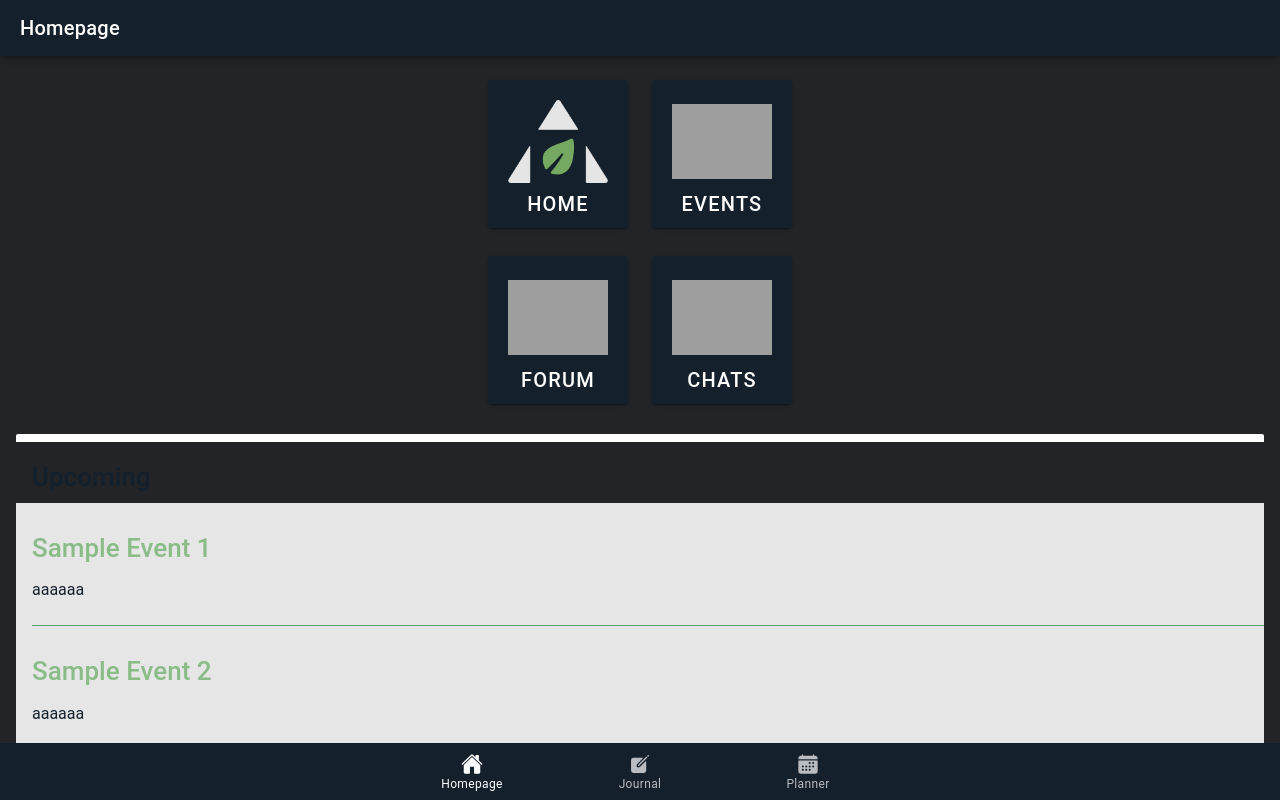
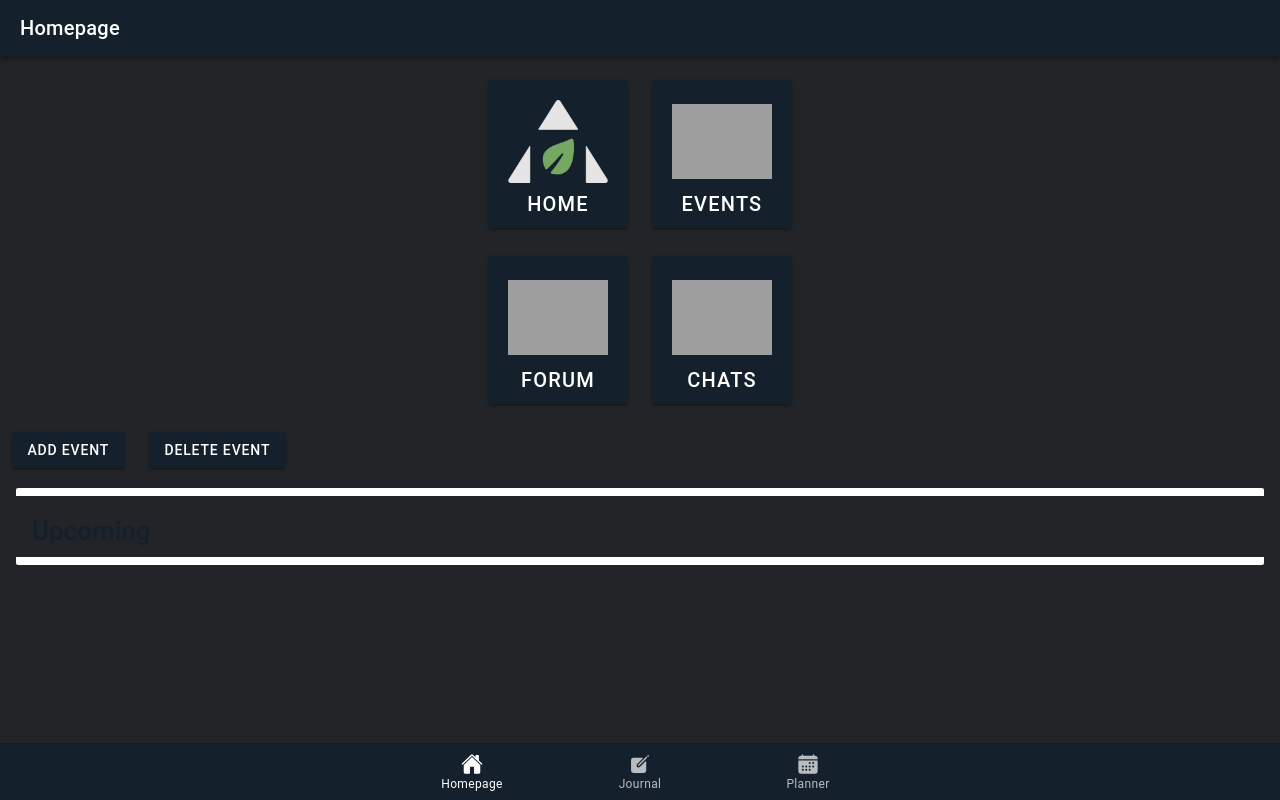
Before and after one commit to Choollol/homepage-team, a React (Vite) app: page /Homepage in a window 1280 px wide. Built offline with nearby package versions, Linux system fonts and the light colour scheme.

Commit message:
add event button and delete event button

```diff
--- a/src/pages/Homepage.tsx
+++ b/src/pages/Homepage.tsx
@@ -2,6 +2,7 @@ import { IonContent, IonHeader, IonPage, IonTitle, IonToolbar, IonButton, IonGri
 import './Homepage.css';
 import './customcolors.css'
 import React from 'react';
+import { useState } from 'react';
 
 function LinkButton({ url, name, iconURL })
 {
@@ -22,15 +23,64 @@ function UpcomingEvent({ name, description })
   return <IonItem color="boldgreen">
     <IonLabel>
       <h1>{name}</h1>
-      <IonText color="favorite">
+      {/*<IonText color="favorite">
         <p>{description}</p>
-      </IonText>
+      </IonText>*/}
     </IonLabel>
   </IonItem>
 }
+function CreateUpcomingEvent(name, description)
+{
+  return <UpcomingEvent name={name} description={description} />
+}
+function RenderUpcomingEventList(upcomingEventList)
+{
+  const upcomingEventArray = [CreateUpcomingEvent(upcomingEventList[0].name, upcomingEventList[0].description)];
+  if (upcomingEventList.length == 0)
+  {
+    upcomingEventArray.pop();
+    upcomingEventArray.push(CreateUpcomingEvent("No Upcoming Events", ""));
+  }
+  else
+  {
+    for (let i = 0; i < upcomingEventList.length; i++)
+    {
+      upcomingEventArray.push(CreateUpcomingEvent(upcomingEventList[i].name, upcomingEventList[i].description));
+    }
+  }
+  return upcomingEventArray;
+}
 
-const Tab1: React.FC = () =>
+const Homepage: React.FC = () =>
 {
+  const initialList: { id: number, name: string, description: string }[] = [];
+  const [eventList, setEventList] = useState(initialList);
+
+  function AddEvent()
+  {
+    setEventList(() =>
+    {
+      let newID;
+      if (eventList.length == 0)
+      {
+        newID = 0;
+      }
+      else
+      {
+        newID = eventList[eventList.length - 1].id + 1;
+      }
+      return [...eventList, {
+        id: newID, name: "Sample Event " + newID, description: "test"
+      }]
+    });
+  }
+  function DeleteEvent()
+  {
+    setEventList(() =>
+    {
+      return eventList.slice(1, eventList.length);
+    });
+  }
   return (
     <IonPage>
       <IonHeader>
@@ -62,6 +112,9 @@ const Tab1: React.FC = () =>
           </IonRow>
         </IonGrid>
 
+        <IonButton onClick={AddEvent}>Add Event</IonButton>
+        <IonButton onClick={DeleteEvent}>Delete Event</IonButton>
+
         { /* Upcoming Events List */}
         <IonList inset>
           <IonListHeader color="dark">
@@ -72,9 +125,16 @@ const Tab1: React.FC = () =>
             </IonLabel>
           </IonListHeader>
 
-          <UpcomingEvent name="Sample Event 1" description="aaaaaa" />
-          <UpcomingEvent name="Sample Event 2" description="aaaaaa" />
-          <UpcomingEvent name="Sample Event 3" description="aaaaaa" />
+          {/*Render Event List*/}
+          {eventList.map(event =>
+          {
+            console.log(event);
+            return <IonItem color="boldgreen" key={event.name}>
+              <IonLabel>
+                <h1>{event.name}</h1>
+              </IonLabel>
+            </IonItem>
+          })}
 
         </IonList>
       </IonContent>
@@ -82,4 +142,4 @@ const Tab1: React.FC = () =>
   );
 };
 
-export default Tab1;
+export default Homepage;
```
